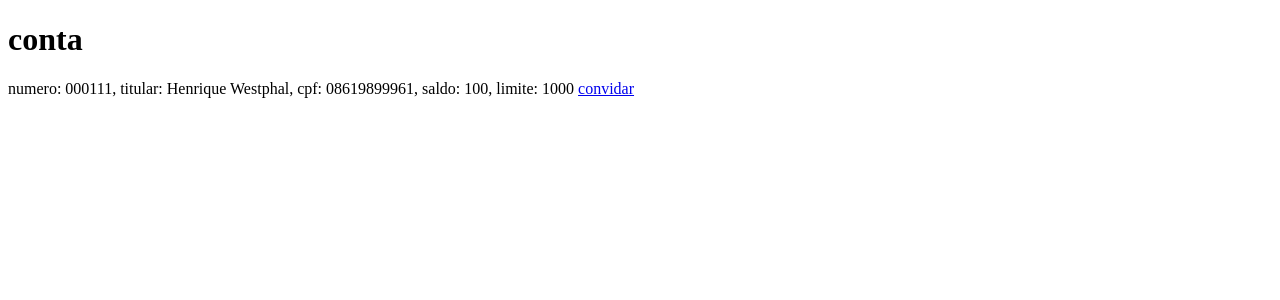
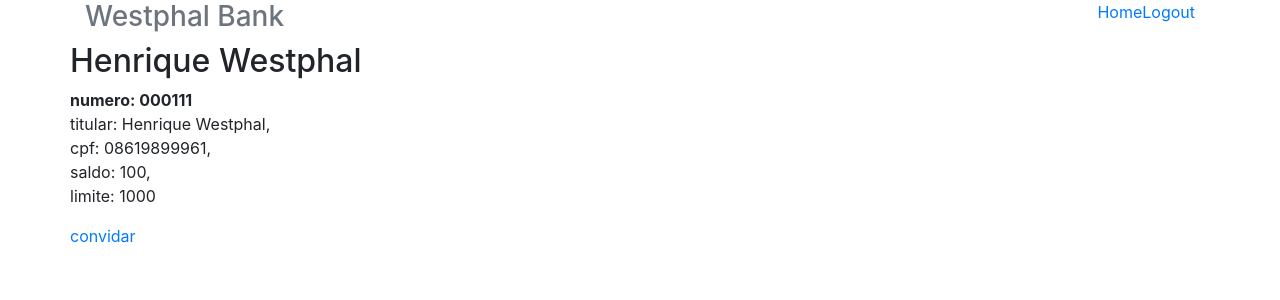
Before and after one commit to henriquewestphal/westphal-bank, a Django app: page /contas/1 in a window 1280 px wide. Shown: the top 300 px of the page. Run offline with Django 3.2, Linux system fonts and the light colour scheme; data comes from the database, SQL or seed files in the repository; both versions use the stored data as it was after the commit; some libraries are stand-ins or nearby versions.

Commit message:
toque basico do layout.

```diff
--- a/westphalbank/contas/models.py
+++ b/westphalbank/contas/models.py
@@ -11,4 +11,9 @@ class Conta(models.Model):
     limite = models.DecimalField(max_digits=10000, decimal_places=0, null=False)
 
     def convidar(self, conta_convidado):
-        pass
+        convite = Convite(solicitante=self, convidado=conta_convidado).save()
+
+
+class Convite(models.Model):
+    solicitante = models.ForeignKey(Conta, related_name='convites_feitos')
+    convidado = models.ForeignKey(Conta, related_name='convites_recebidos')
--- /dev/null
+++ b/westphalbank/contas/templates/base.html
@@ -0,0 +1,26 @@
+{% load staticfiles %}
+<!DOCTYPE html>
+<html>
+  <head>
+    <meta charset="utf-8" name="viewport" content="width=device-width">
+    <link rel="stylesheet" href="https://maxcdn.bootstrapcdn.com/bootstrap/4.0.0/css/bootstrap.min.css" integrity="sha384-Gn5384xqQ1aoWXA+058RXPxPg6fy4IWvTNh0E263XmFcJlSAwiGgFAW/dAiS6JXm" crossorigin="anonymous">
+    <script src="https://maxcdn.bootstrapcdn.com/bootstrap/4.0.0/js/bootstrap.min.js" integrity="sha384-JZR6Spejh4U02d8jOt6vLEHfe/JQGiRRSQQxSfFWpi1MquVdAyjUar5+76PVCmYl" crossorigin="anonymous"></script>
+    <title>Westphal Bank</title>
+  </head>
+  <body>
+    <div class="container">
+      <div class="header">
+        <ul class="nav nav-pills float-right">
+          <li><a href="{% url 'index' %}">Home </a></li>
+          <li><a href="/logout/">Logout</a></li>
+        </ul>
+        <h3 class="text-muted"> Westphal Bank</h3>
+      </div>
+
+      <div class="row content">
+        {% block body %}
+        {% endblock %}
+      </div>
+    </div>
+  </body>
+</html>
--- a/westphalbank/contas/templates/conta.html
+++ b/westphalbank/contas/templates/conta.html
@@ -1,16 +1,18 @@
-<!DOCTYPE html>
-<html>
-  <head>
-    <meta charset="utf-8">
-    <title>Westphal Bank</title>
-  </head>
-  <body>
-    <h1>conta</h1>
-    numero: {{conta.numero}},
-    titular: {{conta.titular}},
-    cpf: {{conta.cpf}},
-    saldo: {{conta.saldo}},
-    limite: {{conta.limite}}
+{% extends "base.html" %}
+{% block body %}
+<div class="row">
+  <div class="col-lg-12">
+    <h2 style=" margin-top: 0">{{conta.titular}}</h2>
+
+    <address class="">
+      <strong>numero: {{conta.numero}}</strong><br>
+      titular: {{conta.titular}},<br>
+      cpf: {{conta.cpf}},<br>
+      saldo: {{conta.saldo}},<br>
+      limite: {{conta.limite}}<br>
+
+    </address>
     <a href="{% url 'convidar' conta.id %}">convidar</a>
-  </body>
-</html>
+  </div>
+</div>
+{% endblock %}
--- a/westphalbank/contas/views.py
+++ b/westphalbank/contas/views.py
@@ -1,6 +1,6 @@
 # -*- coding: utf-8 -*-
 from __future__ import unicode_literals
-from django.shortcuts import render
+from django.shortcuts import render, redirect
 from contas.models import Conta
 
 
@@ -17,7 +17,7 @@ def convidar(request, conta_id):
     conta_a_convidar = Conta.objects.get(id=conta_id)
     conta_logado = get_conta_logado(request)
     conta_logado.convidar(conta_a_convidar)
-    return render(request, 'index.html',{'contas': Conta.objects.all()})
+    return redirect('index')
 
 def get_conta_logado(request):
     return Conta.objects.get(id=1)
```
Also changed, not shown: westphalbank/contas/templates/index.html (+13 -11 lines), westphalbank/contas/migrations/0002_convite.py (added), westphalbank/db.sqlite3, 3 other files.
